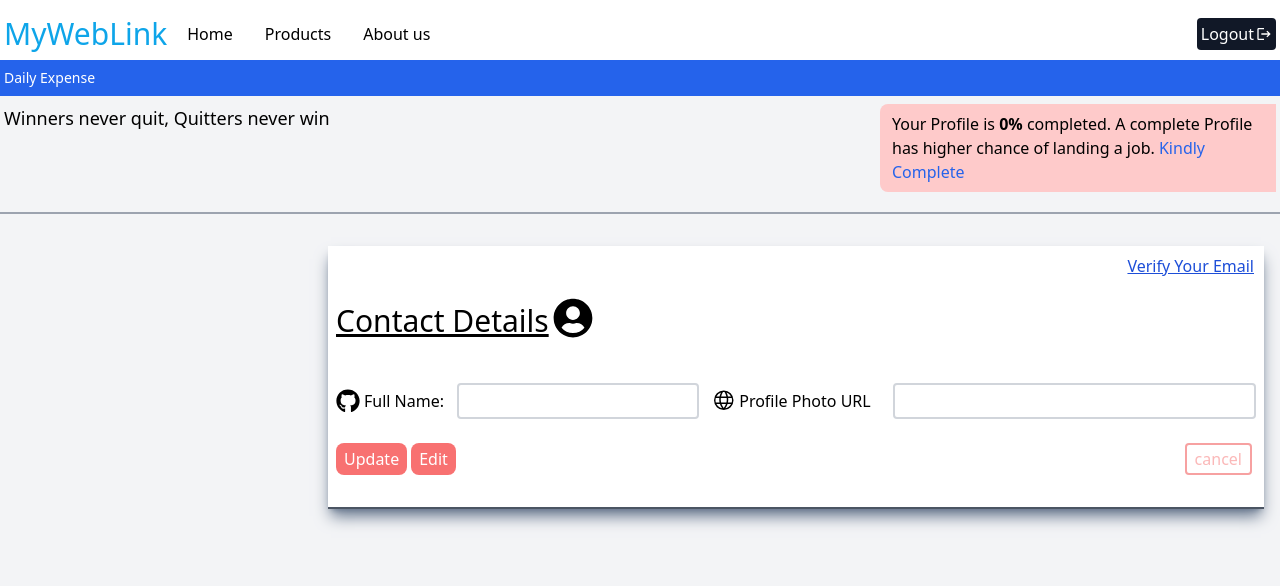
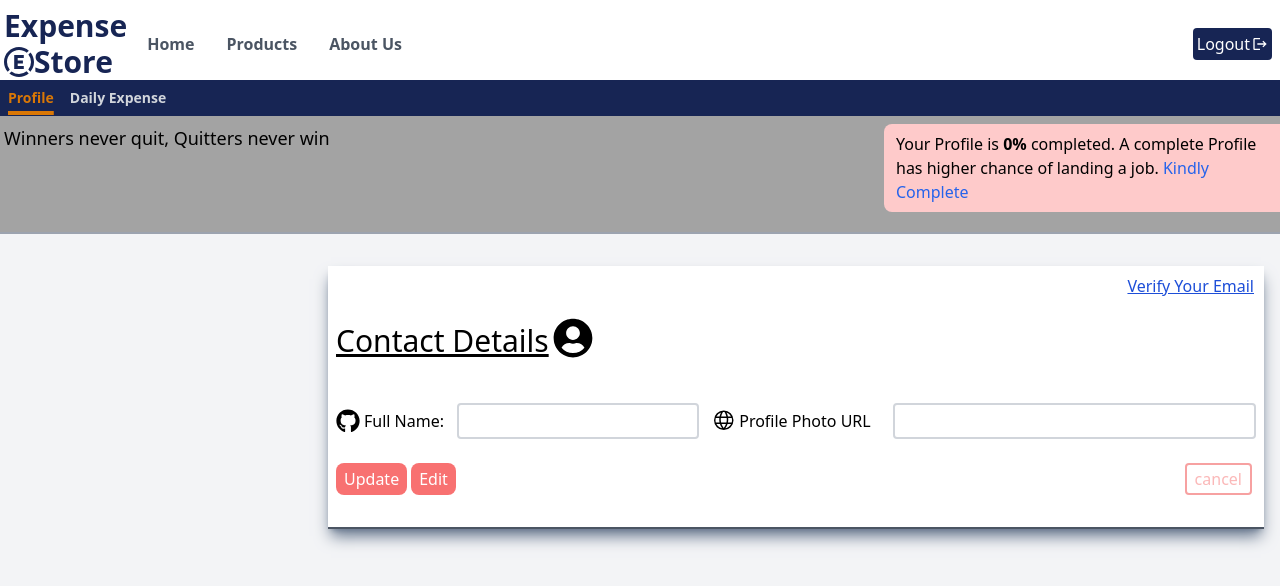
Before and after one commit to godseye1310/expense-store-app, a React (Create React App) app: page /profile in a window 1280 px wide. Shown: the top 586 px of the page. Built offline with nearby package versions, Linux system fonts and the light colour scheme; no server answers; sample sign-in values are in the browser's storage.

Commit message:
UI changes

```diff
--- a/src/App.js
+++ b/src/App.js
@@ -15,6 +15,7 @@ import ForgorPassword from "./pages/ForgorPassword";
 import ExpensePage from "./pages/ExpensePage";
 import { ExpenseProvider } from "./store/expense-context";
 import { DisplayProvider } from "./store/display-ctx";
+import About from "./pages/About";
 
 function App() {
 	const { isLoggedIn } = useAuth();
@@ -29,6 +30,7 @@ function App() {
 					element: <SignInPage />,
 				},
 				{ path: "/home", element: <Home /> },
+				{ path: "/about", element: <About /> },
 				{
 					path: "/profile",
 					element: isLoggedIn ? <Profile /> : <Navigate to="/" />,
--- a/src/components/ExpenseTrack/ExpenseForm.jsx
+++ b/src/components/ExpenseTrack/ExpenseForm.jsx
@@ -54,12 +54,13 @@ const ExpenseForm = () => {
 
 	return (
 		<FormOverlayModal onClose={handleCloseForm}>
-			<div className="relative rounded-md bg-cyan-400 p-2">
-				<form onSubmit={handleExpense}>
-					<div className="mx-auto mt-8 w-64">
+			<div className="relative rounded-lg bg-blue-900 p-8 text-white shadow-2xl shadow-black">
+				<form onSubmit={handleExpense} className="py-6">
+					<section className="flex flex-col gap-5 font-medium">
+						<div className="mx-auto w-64">
 							<label
 								htmlFor="money"
-							className="block text-sm font-medium text-gray-700"
+								className="block text-sm font-medium"
 							>
 								Expense Amount
 							</label>
@@ -70,13 +71,14 @@ const ExpenseForm = () => {
 								value={amount}
 								onChange={(e) => setAmount(e.target.value)}
 								required
+								className="mt-1 w-full rounded-md border border-none bg-white p-2 text-black focus:border-blue-500 focus:outline-none focus:ring-blue-500 sm:text-sm"
 							/>
 						</div>
 
-					<div className="mx-auto mt-8 w-64">
+						<div className="mx-auto w-64">
 							<label
 								htmlFor="descripition"
-							className="block text-sm font-medium text-gray-700"
+								className="block text-sm font-medium"
 							>
 								Descripition
 							</label>
@@ -85,15 +87,18 @@ const ExpenseForm = () => {
 								name="descripition"
 								type="text"
 								value={descripition}
-							onChange={(e) => setDescripition(e.target.value)}
+								onChange={(e) =>
+									setDescripition(e.target.value)
+								}
 								required
+								className="mt-1 w-full rounded-md border border-none bg-white p-2 text-black focus:border-blue-500 focus:outline-none focus:ring-blue-500 sm:text-sm"
 							/>
 						</div>
 
-					<div className="mx-auto mt-8 w-64">
+						<div className="mx-auto w-64">
 							<label
 								htmlFor="category"
-							className="block text-sm font-medium text-gray-700"
+								className="block text-sm font-medium"
 							>
 								Expense Category
 							</label>
@@ -102,7 +107,7 @@ const ExpenseForm = () => {
 								value={category}
 								onChange={(e) => setCategory(e.target.value)}
 								required
-							className="mt-1 block w-full rounded-md border border-gray-300 bg-white p-2 shadow-sm focus:border-blue-500 focus:outline-none focus:ring-blue-500 sm:text-sm"
+								className="mt-1 block w-full rounded-md border-none bg-white p-2 text-black focus:border-blue-500 focus:outline-none focus:ring-blue-500 sm:text-sm"
 							>
 								<option value="" disabled>
 									Select an option
@@ -115,11 +120,12 @@ const ExpenseForm = () => {
 								))}
 							</select>
 						</div>
+					</section>
 
 					<div className="mx-auto mt-8 w-64">
 						<button
 							type="submit"
-							className="rounded-md bg-blue-500 px-2 py-1 hover:bg-blue-600"
+							className="rounded-md bg-blue-500 px-3 py-1 hover:bg-blue-600"
 						>
 							Add
 						</button>
@@ -128,7 +134,7 @@ const ExpenseForm = () => {
 				<button
 					type="button"
 					onClick={handleCloseForm}
-					className="absolute right-1 top-1 bg-red-400 px-2 font-bold text-white"
+					className="absolute right-2 top-3 rounded bg-red-500 px-2 font-bold text-white hover:bg-rose-600"
 				>
 					X
 				</button>
--- a/src/components/Layout/Header.jsx
+++ b/src/components/Layout/Header.jsx
@@ -1,8 +1,9 @@
 import React from "react";
-import { MdLogout } from "react-icons/md";
-import { Link, NavLink, useNavigate } from "react-router-dom";
+import { MdLogin, MdLogout } from "react-icons/md";
+import { NavLink, useNavigate } from "react-router-dom";
 import useAuth from "../../store/auth-context";
 import useDisplay from "../../store/display-ctx";
+import { SiExpensify } from "react-icons/si";
 
 const Header = () => {
 	const { isLoggedIn, handleLogOut } = useAuth();
@@ -15,39 +16,105 @@ const Header = () => {
 	};
 	return (
 		<header className="flex flex-col px-0 pb-0 pt-2">
-			<section className="flex items-center px-1 py-2">
-				<h1 className="text-3xl text-sky-500 max-xs:text-xl">
-					MyWebLink
+			<section className="flex items-center p-0">
+				<h1 className="flex flex-col pl-1 text-3xl font-extrabold text-blue-950 max-xs:text-xl">
+					<span>Expense</span>
+					<span className="flex items-center">
+						<span>
+							<SiExpensify />
+						</span>
+						Store
+					</span>
 				</h1>
 				<nav className="px-5">
-					<ul className="flex gap-8 max-md:gap-2 max-xs:text-sm">
-						<li className="">
-							<NavLink to="/home">Home</NavLink>
+					<ul className="flex gap-8 text-gray-600 max-md:gap-2 max-xs:text-sm">
+						<li>
+							<NavLink
+								to="/home"
+								className={({ isActive }) =>
+									`transform font-bold transition-all duration-100 max-xs:text-sm ${
+										isActive
+											? "text-xl text-blue-900 max-xs:text-base"
+											: "hover:text-blue-900"
+									}`
+								}
+							>
+								Home
+							</NavLink>
 						</li>
-						<li className="">
-							<NavLink>Products</NavLink>
+						<li>
+							<NavLink
+								to="/products"
+								className={({ isActive }) =>
+									`transform font-bold transition-all duration-100 max-xs:text-sm ${
+										isActive
+											? "text-xl text-blue-900 max-xs:text-base"
+											: "hover:text-blue-900"
+									}`
+								}
+							>
+								Products
+							</NavLink>
 						</li>
-						<li className="">
-							<NavLink>About us</NavLink>
+						<li>
+							<NavLink
+								to="/about"
+								className={({ isActive }) =>
+									`transform font-bold transition-all duration-100 max-xs:text-sm ${
+										isActive
+											? "text-xl text-blue-900 max-xs:text-base"
+											: "hover:text-blue-900"
+									}`
+								}
+							>
+								About Us
+							</NavLink>
 						</li>
 					</ul>
 				</nav>
-				{isLoggedIn && (
+				<div className="ml-auto pr-2">
+					{isLoggedIn ? (
 						<button
 							onClick={logOut}
-						className="ml-auto flex items-center rounded bg-gray-900 p-1 text-white"
+							className="flex items-center rounded bg-blue-950 p-1 text-white backdrop-blur hover:bg-blue-900"
 						>
 							<span className="pr-0.5 max-xs:hidden">Logout</span>
 							<MdLogout />
 						</button>
+					) : (
+						<NavLink
+							to="/"
+							className="flex items-center rounded bg-blue-950 p-1 text-white backdrop-blur hover:bg-blue-900"
+						>
+							<span className="pr-0.5 max-xs:hidden">Login</span>
+							<MdLogin />
+						</NavLink>
 					)}
+				</div>
 			</section>
-			<section className="flex items-center bg-blue-600 px-1 py-2 text-sm text-white">
+			<section className="flex items-center bg-blue-950 px-1 py-2 text-sm text-white">
 				<nav>
-					<ul>
-						<Link to="/user-expense">
+					<ul className="flex gap-x-4 pl-1">
+						{isLoggedIn && (
+							<NavLink
+								to="/profile"
+								className={({ isActive }) =>
+									`font-bold decoration-4 underline-offset-8 hover:underline ${isActive ? "text-amber-600 underline decoration-amber-600" : "text-gray-300 decoration-gray-300 hover:text-amber-500"}`
+								}
+							>
+								<li>Profile</li>
+							</NavLink>
+						)}
+						{isLoggedIn && (
+							<NavLink
+								to="/user-expense"
+								className={({ isActive }) =>
+									`font-bold decoration-4 underline-offset-8 hover:underline ${isActive ? "text-amber-600 underline decoration-amber-600" : "text-gray-300 decoration-gray-300 hover:text-amber-500"}`
+								}
+							>
 								<li>Daily Expense</li>
-						</Link>
+							</NavLink>
+						)}
 					</ul>
 				</nav>
 			</section>
--- a/src/components/Layout/PopInfo.jsx
+++ b/src/components/Layout/LogInfo.jsx
@@ -3,13 +3,13 @@ import PopupModal from "../UI/PopupModal";
 import useDisplay from "../../store/display-ctx";
 import useAuth from "../../store/auth-context";
 
-const PopInfo = () => {
+const LogInfo = () => {
 	const { isLoggedIn } = useAuth();
 	const { popupVisible } = useDisplay();
 
 	return (
 		<PopupModal
-			className={`transition-all duration-500 ease-in-out ${popupVisible ? "top-[110px] opacity-100" : '"top-0 opacity-0'}`}
+			className={`transition-all duration-500 ease-in-out ${popupVisible ? "top-[123px] opacity-100" : '"-top-9 opacity-0'}`}
 		>
 			<p className="w-full rounded-2xl bg-blue-500 px-1 py-2 text-center text-white">
 				{isLoggedIn
@@ -20,4 +20,4 @@ const PopInfo = () => {
 	);
 };
 
-export default PopInfo;
+export default LogInfo;
--- a/src/components/Layout/RootLayout.jsx
+++ b/src/components/Layout/RootLayout.jsx
@@ -1,7 +1,7 @@
 import React from "react";
 import { Outlet } from "react-router-dom";
 import Header from "./Header";
-import PopInfo from "./PopInfo";
+import LogInfo from "./LogInfo";
 
 const RootLayout = () => {
 	return (
@@ -10,7 +10,7 @@ const RootLayout = () => {
 			<div className="relative h-full w-full bg-gray-100">
 				<Outlet />
 			</div>
-			<PopInfo />
+			<LogInfo />
 		</main>
 	);
 };
--- a/src/components/UI/PopupModal.jsx
+++ b/src/components/UI/PopupModal.jsx
@@ -5,7 +5,7 @@ const Popup = ({ children, className }) => {
 	// console.log(className);
 	return (
 		<div
-			className={`fixed left-1/2 top-0 z-50 inline-flex w-80 origin-center -translate-x-1/2 items-center justify-center p-0.5 ${className}`}
+			className={`fixed -top-9 left-1/2 z-50 inline-flex w-80 origin-center -translate-x-1/2 items-center justify-center p-0.5 ${className}`}
 		>
 			{children}
 		</div>
--- /dev/null
+++ b/src/pages/About.jsx
@@ -0,0 +1,33 @@
+import React from "react";
+
+const About = () => {
+	return (
+		<div className="h-full w-full">
+			<h1 className="text-3xl font-bold">About Page</h1>
+			<p>
+				Contrary to popular belief, Lorem Ipsum is not simply random
+				text. It has roots in a piece of classical Latin literature from
+				45 BC, making it over 2000 years old. Richard McClintock, a
+				Latin professor at Hampden-Sydney College in Virginia, looked up
+				one of the more obscure Latin words, consectetur, from a Lorem
+				Ipsum passage, and going through the cites of the word in
+				classical literature, discovered the undoubtable source. Lorem
+				Ipsum comes from sections 1.10.32 and 1.10.33 of "de Finibus
+				Bonorum et Malorum" (The Extremes of Good and Evil) by Cicero,
+				written in 45 BC. This book is a treatise on the theory of
+				ethics, very popular during the Renaissance. The first line of
+				Lorem Ipsum, "Lorem ipsum dolor sit amet..", comes from a line
+				in section 1.10.32.
+			</p>
+			<p>
+				The standard chunk of Lorem Ipsum used since the 1500s is
+				reproduced below for those interested. Sections 1.10.32 and
+				1.10.33 from "de Finibus Bonorum et Malorum" by Cicero are also
+				reproduced in their exact original form, accompanied by English
+				versions from the 1914 translation by H. Rackham.
+			</p>
+		</div>
+	);
+};
+
+export default About;
--- a/src/pages/Profile.jsx
+++ b/src/pages/Profile.jsx
@@ -70,9 +70,9 @@ const Profile = () => {
 	}, [token, navigateTo]);
 
 	return (
-		<div className="h-full w-full pt-2">
-			<div className="flex justify-between border-b-2 border-b-gray-400 px-1 pb-5 max-sm:flex-col">
-				<h3 className="text-lg font-medium">
+		<div className="h-full w-full">
+			<div className="flex justify-between border-b-2 border-b-gray-400 bg-neutral-400 px-0 pb-5 pt-2 max-sm:flex-col">
+				<h3 className="pl-1 text-lg font-medium">
 					Winners never quit, Quitters never win
 				</h3>
 				<div className="flex rounded-lg rounded-r-none bg-red-200 px-3 py-2 pr-0">
```
Lines whose indentation alone changed are shown as unchanged.
